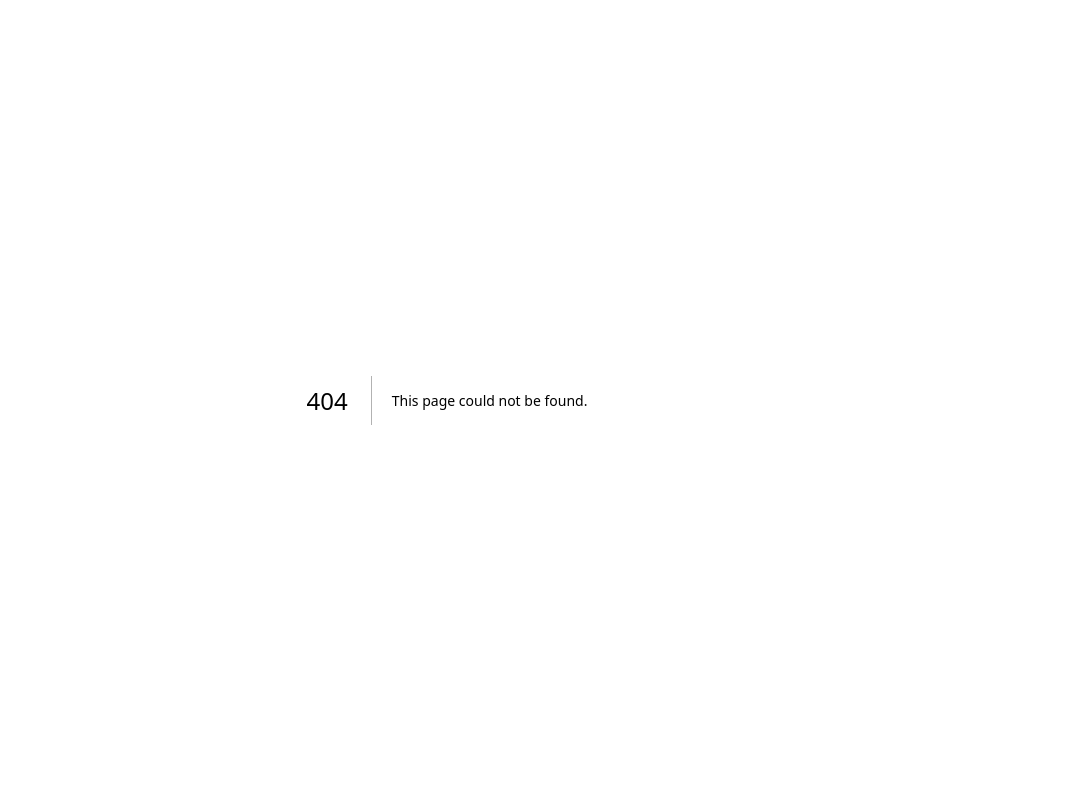
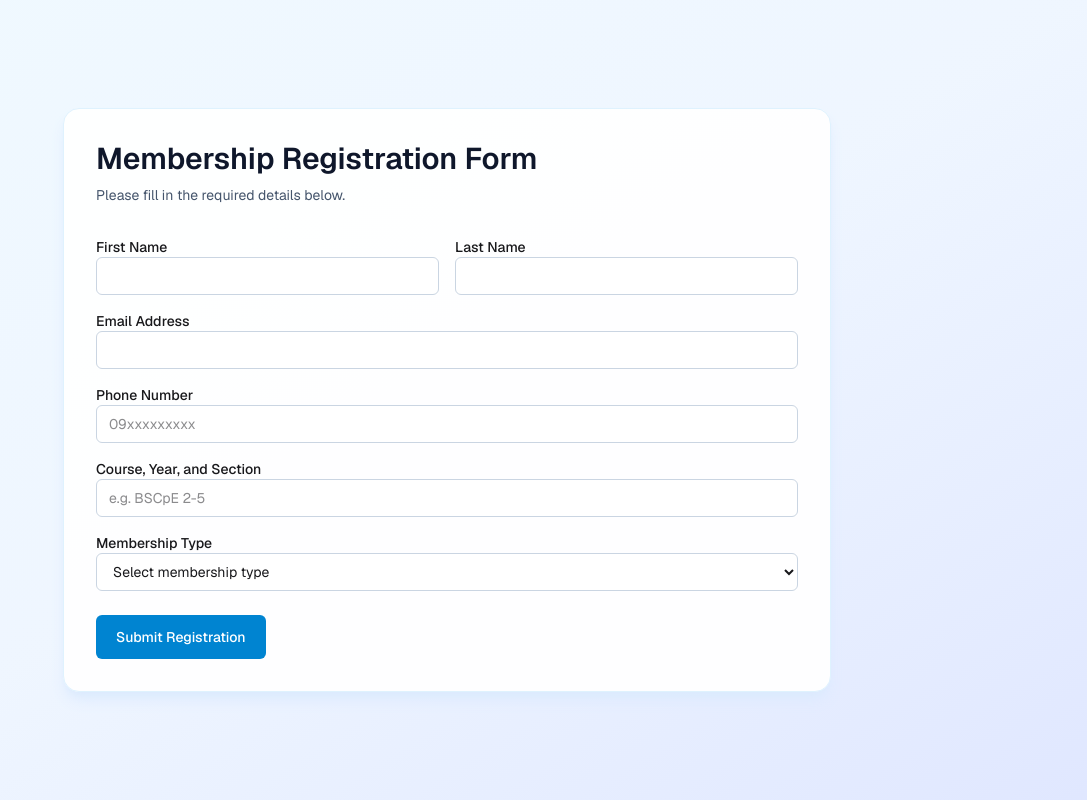
Before and after one commit to red-sakai/membership-forms, a Next.js app: page /register in a window 1280 px wide. Before the commit this address had no page. Shown: the whole page, without its empty margins (193-1280 px from the left). Built offline with nearby package versions, Linux system fonts and the light colour scheme.

Commit message:
feat: Implement membership registration page with data privacy consent

```diff
--- a/app/page.tsx
+++ b/app/page.tsx
@@ -1,64 +1,77 @@
-import Image from "next/image";
+"use client";
+
+import { useRouter } from "next/navigation";
+import { FormEvent, useState } from "react";
 
 export default function Home() {
+  const router = useRouter();
+  const [privacyConsent, setPrivacyConsent] = useState<"consent" | "decline" | "">("");
+
+  const handleContinue = (event: FormEvent<HTMLFormElement>) => {
+    event.preventDefault();
+
+    if (privacyConsent === "consent") {
+      router.push("/register");
+    }
+  };
+
   return (
-    <div className="flex min-h-screen items-center justify-center bg-zinc-50 font-sans dark:bg-black">
-      <main className="flex min-h-screen w-full max-w-3xl flex-col items-center justify-between py-32 px-16 bg-white dark:bg-black sm:items-start">
-        <Image
-          className="dark:invert"
-          src="/next.svg"
-          alt="Next.js logo"
-          width={100}
-          height={20}
-          priority
-        />
-        <div className="flex flex-col items-center gap-6 text-center sm:items-start sm:text-left">
-          <h1 className="max-w-xs text-3xl font-semibold leading-10 tracking-tight text-black dark:text-zinc-50">
-            To get started, edit the page.tsx file.
-          </h1>
-          <p className="max-w-md text-lg leading-8 text-zinc-600 dark:text-zinc-400">
-            Looking for a starting point or more instructions? Head over to{" "}
-            <a
-              href="https://vercel.com/templates?framework=next.js&utm_source=create-next-app&utm_medium=appdir-template-tw&utm_campaign=create-next-app"
-              className="font-medium text-zinc-950 dark:text-zinc-50"
-            >
-              Templates
-            </a>{" "}
-            or the{" "}
-            <a
-              href="https://nextjs.org/learn?utm_source=create-next-app&utm_medium=appdir-template-tw&utm_campaign=create-next-app"
-              className="font-medium text-zinc-950 dark:text-zinc-50"
-            >
-              Learning
-            </a>{" "}
-            center.
-          </p>
-        </div>
-        <div className="flex flex-col gap-4 text-base font-medium sm:flex-row">
-          <a
-            className="flex h-12 w-full items-center justify-center gap-2 rounded-full bg-foreground px-5 text-background transition-colors hover:bg-[#383838] dark:hover:bg-[#ccc] md:w-[158px]"
-            href="https://vercel.com/new?utm_source=create-next-app&utm_medium=appdir-template-tw&utm_campaign=create-next-app"
-            target="_blank"
-            rel="noopener noreferrer"
+    <div className="flex min-h-screen items-center justify-center bg-gradient-to-br from-sky-50 via-blue-50 to-indigo-100 px-4 py-6 font-sans text-zinc-900">
+      <main className="mx-auto w-full max-w-3xl rounded-2xl border border-sky-100 bg-white/95 p-6 shadow-lg shadow-blue-100 sm:p-8">
+        <h1 className="text-2xl font-semibold text-slate-900 sm:text-3xl">Membership Registration</h1>
+        <p className="mt-2 text-sm text-slate-600">
+          Please review and acknowledge the data privacy statement before proceeding.
+        </p>
+
+        <form className="mt-8 space-y-6" onSubmit={handleContinue}>
+          <fieldset className="space-y-3 rounded-xl border border-sky-200 bg-sky-50/70 p-4">
+            <legend className="px-2 text-sm font-semibold">Data Privacy Statement</legend>
+            <p className="text-sm leading-6 text-slate-700">
+              By selecting an option below, you confirm your choice regarding the collection and use of your personal information for membership registration and related processing.
+            </p>
+
+            <label className="flex items-start gap-3 text-sm">
+              <input
+                type="radio"
+                name="privacyConsent"
+                value="consent"
+                className="mt-1"
+                checked={privacyConsent === "consent"}
+                onChange={() => setPrivacyConsent("consent")}
+                required
+              />
+              <span>
+                I acknowledge that I understand and consent to the provision of my information.
+              </span>
+            </label>
+
+            <label className="flex items-start gap-3 text-sm">
+              <input
+                type="radio"
+                name="privacyConsent"
+                value="decline"
+                className="mt-1"
+                checked={privacyConsent === "decline"}
+                onChange={() => setPrivacyConsent("decline")}
+                required
+              />
+              <span>I do not wish to provide my information.</span>
+            </label>
+          </fieldset>
+
+          {privacyConsent === "decline" && (
+            <p className="rounded-lg border border-rose-200 bg-rose-50 px-4 py-3 text-sm text-rose-700">
+              You selected “I do not wish to provide my information.” Registration cannot continue.
+            </p>
+          )}
+
+          <button
+            type="submit"
+            className="inline-flex h-11 items-center justify-center rounded-md bg-sky-600 px-5 text-sm font-medium text-white transition hover:bg-sky-700"
           >
-            <Image
-              className="dark:invert"
-              src="/vercel.svg"
-              alt="Vercel logomark"
-              width={16}
-              height={16}
-            />
-            Deploy Now
-          </a>
-          <a
-            className="flex h-12 w-full items-center justify-center rounded-full border border-solid border-black/[.08] px-5 transition-colors hover:border-transparent hover:bg-black/[.04] dark:border-white/[.145] dark:hover:bg-[#1a1a1a] md:w-[158px]"
-            href="https://nextjs.org/docs?utm_source=create-next-app&utm_medium=appdir-template-tw&utm_campaign=create-next-app"
-            target="_blank"
-            rel="noopener noreferrer"
-          >
-            Documentation
-          </a>
-        </div>
+            Continue to Registration Form
+          </button>
+        </form>
       </main>
     </div>
   );
--- /dev/null
+++ b/app/register/page.tsx
@@ -0,0 +1,97 @@
+export default function RegisterPage() {
+  return (
+    <div className="flex min-h-screen items-center justify-center bg-gradient-to-br from-sky-50 via-blue-50 to-indigo-100 px-4 py-6 font-sans text-zinc-900">
+      <main className="mx-auto w-full max-w-3xl rounded-2xl border border-sky-100 bg-white/95 p-6 shadow-lg shadow-blue-100 sm:p-8">
+        <h1 className="text-2xl font-semibold text-slate-900 sm:text-3xl">Membership Registration Form</h1>
+        <p className="mt-2 text-sm text-slate-600">
+          Please fill in the required details below.
+        </p>
+
+        <form className="mt-8 space-y-6">
+          <div className="grid grid-cols-1 gap-4 sm:grid-cols-2">
+            <label className="space-y-2 text-sm">
+              <span className="font-medium">First Name</span>
+              <input
+                type="text"
+                name="firstName"
+                className="w-full rounded-md border border-slate-300 bg-white px-3 py-2 outline-none focus:border-sky-500"
+                required
+              />
+            </label>
+
+            <label className="space-y-2 text-sm">
+              <span className="font-medium">Last Name</span>
+              <input
+                type="text"
+                name="lastName"
+                className="w-full rounded-md border border-slate-300 bg-white px-3 py-2 outline-none focus:border-sky-500"
+                required
+              />
+            </label>
+
+            <label className="space-y-2 text-sm sm:col-span-2">
+              <span className="font-medium">Email Address</span>
+              <input
+                type="email"
+                name="email"
+                className="w-full rounded-md border border-slate-300 bg-white px-3 py-2 outline-none focus:border-sky-500"
+                required
+              />
+            </label>
+
+            <label className="space-y-2 text-sm sm:col-span-2">
+              <span className="font-medium">Phone Number</span>
+              <input
+                type="tel"
+                name="phone"
+                className="w-full rounded-md border border-slate-300 bg-white px-3 py-2 outline-none focus:border-sky-500"
+                inputMode="numeric"
+                pattern="09[0-9]{9}"
+                minLength={11}
+                maxLength={11}
+                placeholder="09xxxxxxxxx"
+                title="Phone number must be in the format 09xxxxxxxxx"
+                required
+              />
+            </label>
+
+            <label className="space-y-2 text-sm sm:col-span-2">
+              <span className="font-medium">Course, Year, and Section</span>
+              <input
+                type="text"
+                name="courseYearSection"
+                className="w-full rounded-md border border-slate-300 bg-white px-3 py-2 outline-none focus:border-sky-500"
+                placeholder="e.g. BSCpE 2-5"
+                required
+              />
+            </label>
+
+            <label className="space-y-2 text-sm sm:col-span-2">
+              <span className="font-medium">Membership Type</span>
+              <select
+                name="membershipType"
+                className="w-full rounded-md border border-slate-300 bg-white px-3 py-2 outline-none focus:border-sky-500"
+                required
+                defaultValue=""
+              >
+                <option value="" disabled>
+                  Select membership type
+                </option>
+                <option value="regular">Regular</option>
+                <option value="student">Student</option>
+                <option value="senior">Senior</option>
+              </select>
+            </label>
+          </div>
+
+          <button
+            type="submit"
+            className="inline-flex h-11 items-center justify-center rounded-md bg-sky-600 px-5 text-sm font-medium text-white transition hover:bg-sky-700"
+          >
+            Submit Registration
+          </button>
+        </form>
+      </main>
+    </div>
+  );
+}
```
